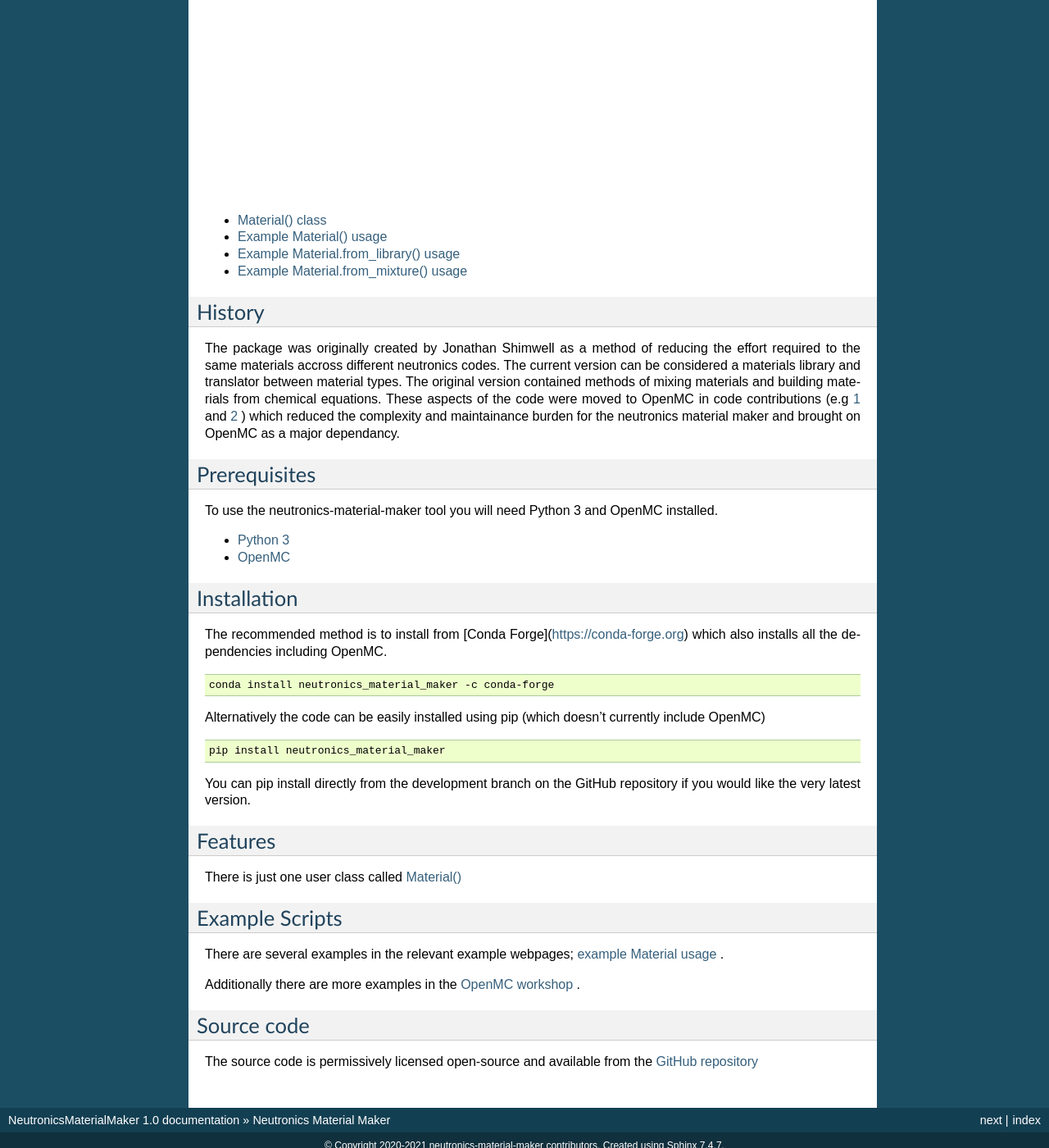
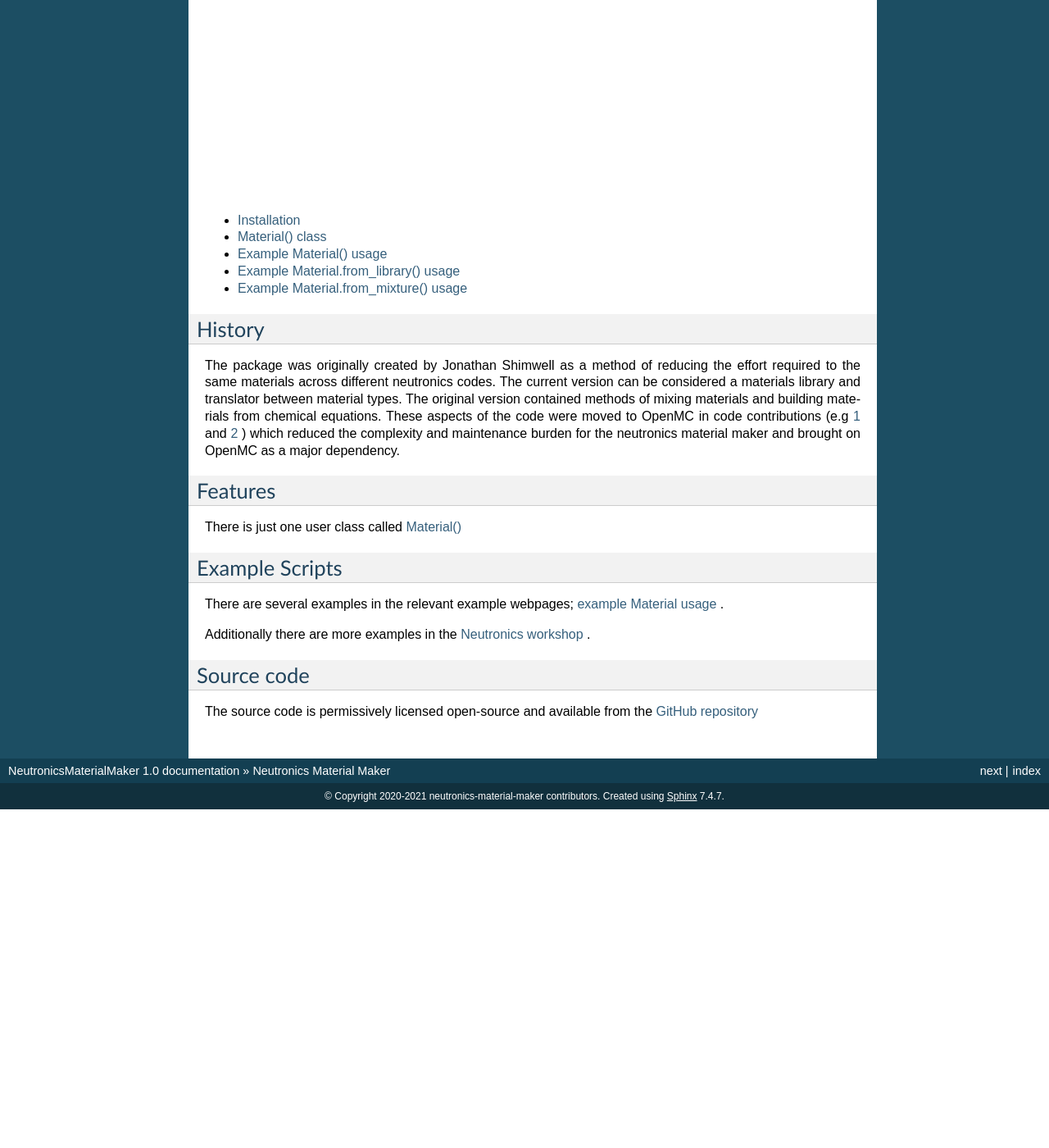
Before and after one commit to fusion-energy/neutronics_material_maker, a Sphinx documentation site: the page built from docs/source/index.rst, in a window 1280 px wide and 1400 px high, scrolled down 378 px. Shown: the whole window at 82% size. Built offline with Sphinx 7.4.7, drawn with Linux system fonts in a browser that asks for light colours; after the commit the page ends 1365 px from its top, so only the background shows below that; some of the changed text lies outside the part shown.

Commit message:
separate install section

```diff
--- a/docs/source/index.rst
+++ b/docs/source/index.rst
@@ -33,51 +34,15 @@
 -------
 
 The package was originally created by Jonathan Shimwell as a method of
-reducing the effort required to the same materials accross different neutronics
+reducing the effort required to the same materials across different neutronics
 codes. The current version can be considered a materials library and translator
 between material types. The original version contained methods of mixing
 materials and building materials from chemical equations. These aspects of the
 code were moved to OpenMC in code contributions (e.g
 `1 <https://github.com/openmc-dev/openmc/pull/1530>`_ and
 `2 <https://github.com/openmc-dev/openmc/pull/1534>`_ )
-which reduced the complexity and maintainance burden for the neutronics
-material maker and brought on OpenMC as a major dependancy.
-
-
-Prerequisites
--------------
-
-To use the neutronics-material-maker tool you will need Python 3 and OpenMC
-installed.
-
-* `Python 3 <https://www.python.org/downloads/>`_
-* `OpenMC <https://docs.openmc.org/en/stable/usersguide/install.html>`_
-
-
-
-Installation
-------------
-
-The recommended method is to install from [Conda Forge](https://conda-forge.org)
-which also installs all the dependencies including OpenMC.
-
-.. code-block:: bash
-
-   conda install neutronics_material_maker -c conda-forge
-
-
-Alternatively the code can be easily installed using pip (which doesn't
-currently include OpenMC)
-
-.. code-block:: bash
-
-   pip install neutronics_material_maker
-
-You can pip install directly from the development branch on the GitHub
-repository if you would like the very latest version.
-
-.. code-block:: bash
-   pip install git+https://github.com/fusion-energy/neutronics_material_maker.git@develop
+which reduced the complexity and maintenance burden for the neutronics
+material maker and brought on OpenMC as a major dependency.
 
 Features
 --------
@@ -91,7 +56,7 @@
 
 There are several examples in the relevant example webpages; `example Material usage <https://neutronics-material-maker.readthedocs.io/en/latest/example_material.html>`_ .
 
-Additionally there are more examples in the `OpenMC workshop <https://github.com/fusion-energy/openmc_workshop/tree/main/tasks/task_02_making_materials>`_ .
+Additionally there are more examples in the `Neutronics workshop <https://github.com/fusion-energy/neutronics-workshop/tree/main/tasks/task_02_making_materials>`_ .
 
 
 Source code
```
Also changed, not shown: other parts of docs/source/index.rst (+1 -0 lines), docs/source/install.rst (added, +78 -0 lines).
